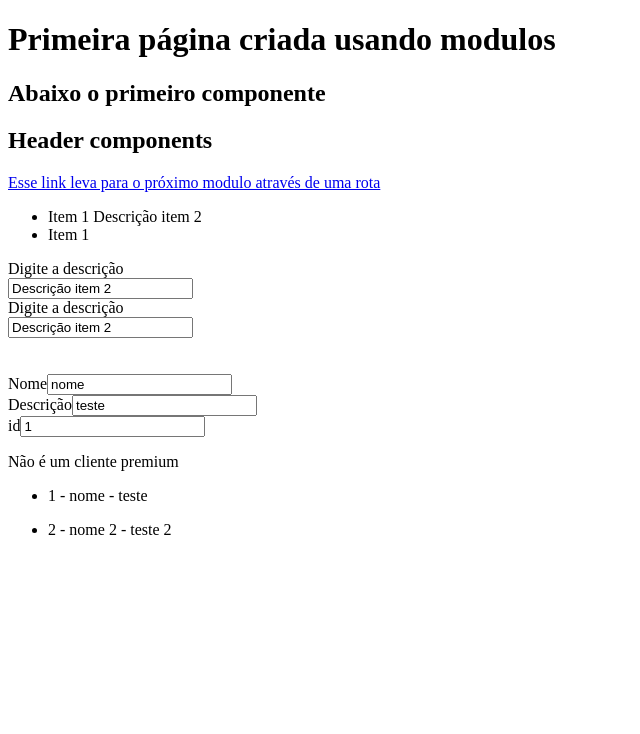
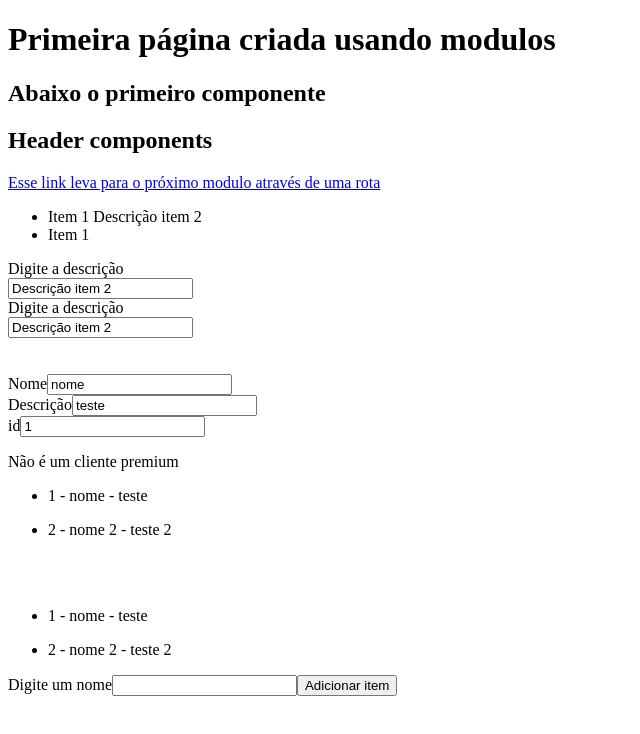
Before and after one commit to feitosajr1/desenviMobile, an Angular app in the folder a.02/modulos-rotas/: page / in a window 1280 px wide. Shown: the top 734 px of the page, without its empty margins (0-640 px from the left). Built offline with nearby package versions, Linux system fonts and the light colour scheme.

Commit message:
Listening to events

```diff
--- a/a.02/modulos-rotas/src/app/app.component.html
+++ b/a.02/modulos-rotas/src/app/app.component.html
@@ -63,6 +63,23 @@
   Criando uma condicional (*ngFor=""), se ele for um cliente premium, vai aparecer uma informação.
   Temos que colocar o bolean que está recebendo em app.component usando
 -->
+<ul *ngFor="let valor of valores1">
+  <li>{{ valor.id1 }} - {{ valor.nome1 }} - {{ valor.descricao1 }}</li>
+</ul>
+<br /><br />
+
+<!-- Video 5
+  O angular permite escutar e reagir a qualquer evento de um eleento html da página, click, ketopreaa, mouseenter, mouseleave.
+  Também permite escutar eventos customizados de outros componentes.
+  Criar ua lista com *ngfor, adicinar os os itens com um click, a lista atualiza automaticamente, remover itens da lista
+  marcar itens completados
+-->
+
 <ul *ngFor="let valor of valores">
   <li>{{ valor.id }} - {{ valor.nome }} - {{ valor.descricao }}</li>
 </ul>
+<label for="">Digite um nome</label>
+<input [(ngModel)]="nome">
+<!--Capturar um evento com o botão-->
+<button (click)="adicionar()">Adicionar item</button>
+<!--Dá um alerta por essa função não existe, precisa adicionar no componente TypeScript "componet.ts"-->
--- a/a.02/modulos-rotas/src/app/app.component.ts
+++ b/a.02/modulos-rotas/src/app/app.component.ts
@@ -10,6 +10,8 @@ export class AppComponent {
   descricao1 = 'Descrição item 2';
   clientPremium = false;
 
+  nome = '';
+
   valor: {
     descricao: string;
     nome: string;
@@ -20,6 +22,15 @@ export class AppComponent {
     id: 1,
   };
 
+  valores1 = [
+    {
+      descricao1: 'teste',
+      nome1: 'nome',
+      id1: 1,
+    },
+    { descricao1: 'teste 2', nome1: 'nome 2', id1: 2 },
+  ];
+
   valores = [
     {
       descricao: 'teste',
@@ -28,4 +39,8 @@ export class AppComponent {
     },
     { descricao: 'teste 2', nome: 'nome 2', id: 2 },
   ];
+
+  adicionar() {
+    this.valores.push({ descricao: 'adicionado', nome: this.nome, id: 3 });
+  }
 }
```
